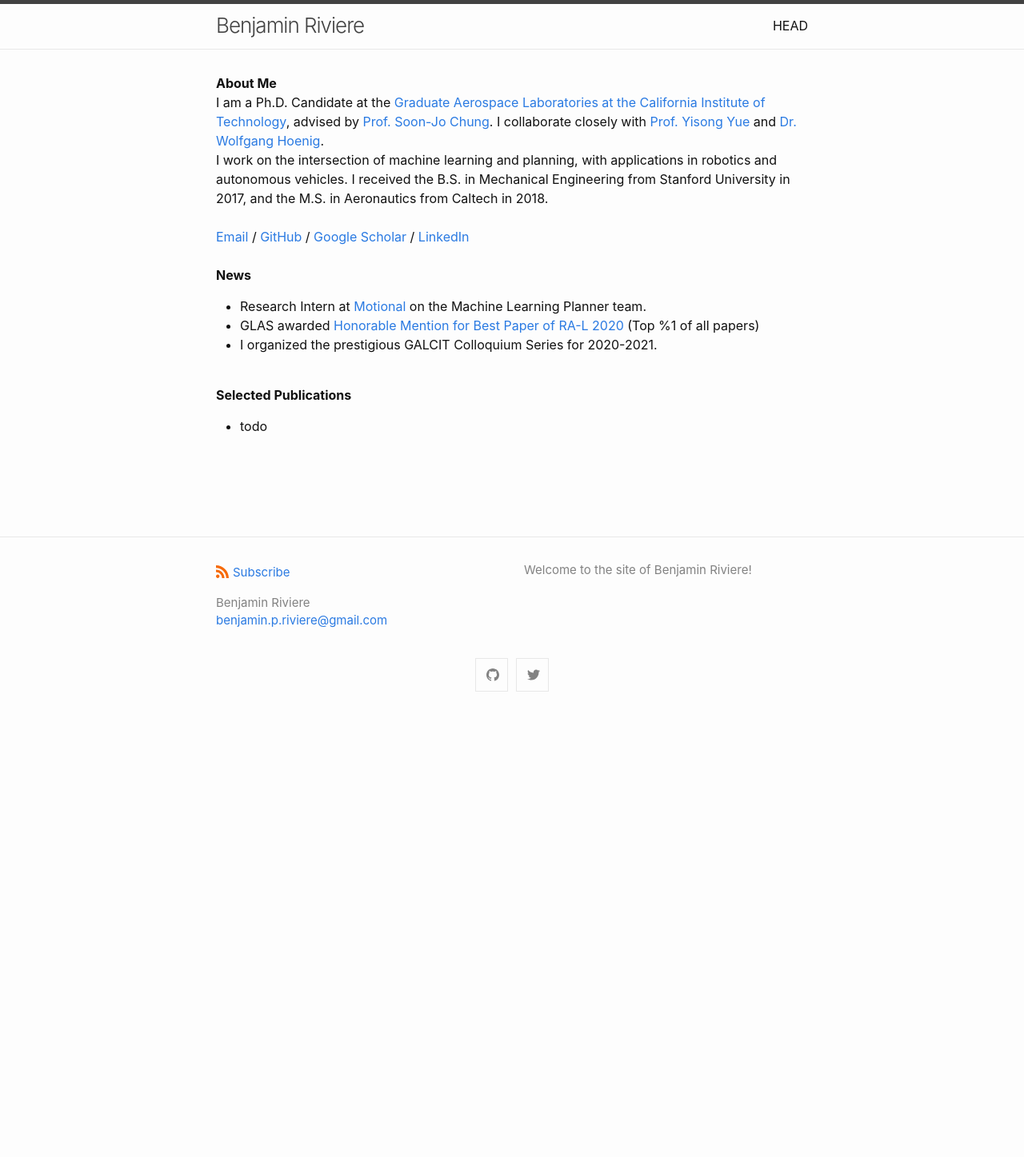
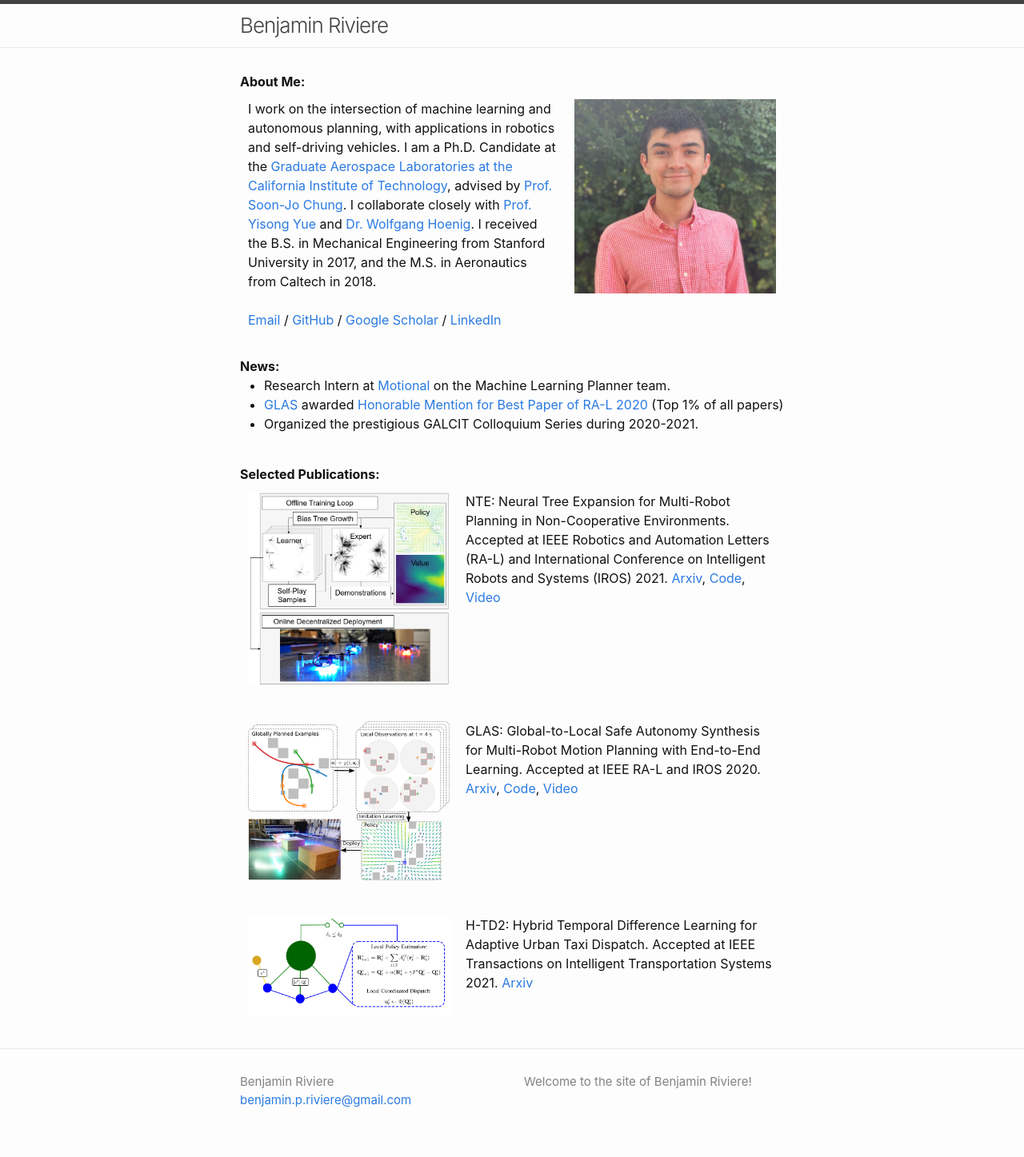
Before and after one commit to bpriviere/bpriviere.github.io, a Jekyll site: the page built from index.md, in a window 1280 px wide. Shown: the whole page at 80% size. Built offline with Jekyll 4.4.1, drawn with Linux system fonts in a browser that asks for light colours; before the commit the page ends 900 px from its top, so only the background shows below that.

Commit message:
populated website and images

```diff
--- a/_config.yml
+++ b/_config.yml
@@ -14,8 +14,8 @@ minima:
 
   # generate social links in footer
   social_links:
-    twitter: jekyllrb
-    github:  jekyll
+    # twitter:
+    github:  bpriviere
     # devto: jekyll
     # dribbble: jekyll
     # facebook: jekyll
--- a/_layouts/home.html
+++ b/_layouts/home.html
@@ -1,60 +1,164 @@
----
-layout: default
----
+<!DOCTYPE html>
+<html lang="en"><head>
+  <meta charset="utf-8">
+  <meta http-equiv="X-UA-Compatible" content="IE=edge">
+  <meta name="viewport" content="width=device-width, initial-scale=1"><!-- Begin Jekyll SEO tag v2.7.1 -->
+<title>Benjamin Riviere | Welcome to the site of Benjamin Riviere!</title>
+<meta name="generator" content="Jekyll v3.9.0" />
+<meta property="og:title" content="Benjamin Riviere" />
+<meta name="author" content="Benjamin Riviere" />
+<meta property="og:locale" content="en_US" />
+<meta name="description" content="Welcome to the site of Benjamin Riviere!" />
+<meta property="og:description" content="Welcome to the site of Benjamin Riviere!" />
+<link rel="canonical" href="http://localhost:4000/" />
+<meta property="og:url" content="http://localhost:4000/" />
+<meta property="og:site_name" content="Benjamin Riviere" />
+<meta name="twitter:card" content="summary" />
+<meta property="twitter:title" content="Benjamin Riviere" />
+<script type="application/ld+json">
+{"@type":"WebSite","url":"http://localhost:4000/","headline":"Benjamin Riviere","author":{"@type":"Person","name":"Benjamin Riviere"},"description":"Welcome to the site of Benjamin Riviere!","name":"Benjamin Riviere","@context":"https://schema.org"}</script>
+<!-- End Jekyll SEO tag -->
 
-<div class="home">
-  {%- if page.title -%}
-    <h1 class="page-heading">{{ page.title }}</h1>
-  {%- endif -%}
+<head>
+<meta name="viewport" content="width=device-width, initial-scale=1">
+<style>
+* {
+  box-sizing: border-box;
+}
 
-  {{ content }}
+/* Create two equal columns that floats next to each other */
+.column {
+  float: left;
+  width: 50%;
+  padding: 10px;
+  vertical-align: middle;
+  /*height: 300px;  /* Should be removed. Only for demonstration */
+}
+.bigcolumn {
+  float: left;
+  width: 60%;
+  padding: 10px;
+  vertical-align: middle;
+  /*height: 300px;  /* Should be removed. Only for demonstration */
+}
+.smallcolumn {
+  float: left;
+  width: 40%;
+  padding: 10px;
+  vertical-align: middle;
+  /*height: 300px;  /* Should be removed. Only for demonstration */
+}
+/* Clear floats after the columns */
+.row:after {
+  content: "";
+  display: table;
+  clear: both;
+  vertical-align: middle;
+}
+</style>
+</head>
 
+<link rel="stylesheet" href="/assets/css/style.css"><link type="application/atom+xml" rel="alternate" href="http://localhost:4000/feed.xml" title="Benjamin Riviere" />
+</head>
+<body><header class="site-header">
 
-<!--   {% if site.paginate %}
-    {% assign posts = paginator.posts %}
-  {% else %}
-    {% assign posts = site.posts %}
-  {% endif %}
+  <div class="wrapper"><a class="site-title" rel="author" href="/">Benjamin Riviere</a><nav class="site-nav">
+        <input type="checkbox" id="nav-trigger" class="nav-trigger" />
+        <label for="nav-trigger">
+          <span class="menu-icon">
+            <svg viewBox="0 0 18 15" width="18px" height="15px">
+              <path d="M18,1.484c0,0.82-0.665,1.484-1.484,1.484H1.484C0.665,2.969,0,2.304,0,1.484l0,0C0,0.665,0.665,0,1.484,0 h15.032C17.335,0,18,0.665,18,1.484L18,1.484z M18,7.516C18,8.335,17.335,9,16.516,9H1.484C0.665,9,0,8.335,0,7.516l0,0 c0-0.82,0.665-1.484,1.484-1.484h15.032C17.335,6.031,18,6.696,18,7.516L18,7.516z M18,13.516C18,14.335,17.335,15,16.516,15H1.484 C0.665,15,0,14.335,0,13.516l0,0c0-0.82,0.665-1.483,1.484-1.483h15.032C17.335,12.031,18,12.695,18,13.516L18,13.516z"/>
+            </svg>
+          </span>
+        </label>
+      </nav></div>
+</header>
 
-  {%- if posts.size > 0 -%}
-    {%- if page.list_title -%}
-      <h2 class="post-list-heading">{{ page.list_title }}</h2>
-    {%- endif -%}
-    <ul class="post-list">
-      {%- assign date_format = site.minima.date_format | default: "%b %-d, %Y" -%}
-      {%- for post in posts -%}
-      <li>
-        <span class="post-meta">{{ post.date | date: date_format }}</span>
-        <h3>
-          <a class="post-link" href="{{ post.url | relative_url }}">
-            {{ post.title | escape }}
-          </a>
-        </h3>
-        {%- if site.show_excerpts -%}
-          {{ post.excerpt }}
-        {%- endif -%}
-      </li>
-      {%- endfor -%}
-    </ul>
- -->
-<!--     {% if site.paginate %}
-      <div class="pager">
-        <ul class="pagination">
-        {%- if paginator.previous_page %}
-          <li><a href="{{ paginator.previous_page_path | relative_url }}" class="previous-page">{{ paginator.previous_page }}</a></li>
-        {%- else %}
-          <li><div class="pager-edge">•</div></li>
-        {%- endif %}
-          <li><div class="current-page">{{ paginator.page }}</div></li>
-        {%- if paginator.next_page %}
-          <li><a href="{{ paginator.next_page_path | relative_url }}" class="next-page">{{ paginator.next_page }}</a></li>
-        {%- else %}
-          <li><div class="pager-edge">•</div></li>
-        {%- endif %}
+<main class="page-content" aria-label="Content">
+  <div class="wrapper">
+    <div class="home">
+      <strong>About Me:</strong>
+      <div class="row">
+        <div class="bigcolumn">
+          I work on the intersection of machine learning and autonomous planning, with applications in robotics and self-driving vehicles. I am a Ph.D. Candidate at the <a href="https://galcit.caltech.edu/">Graduate Aerospace Laboratories at the California Institute of Technology</a>, advised by <a href="http://aerospacerobotics.caltech.edu/">Prof. Soon-Jo Chung</a>.
+          I collaborate closely with <a href="http://www.yisongyue.com/">Prof. Yisong Yue</a> and <a href="https://whoenig.github.io/">Dr. Wolfgang Hoenig</a>. I received the B.S. in Mechanical Engineering from Stanford University in 2017, and the M.S. in Aeronautics from Caltech in 2018.
+          <br />
+          <br />
+          <a href="benjamin.p.riviere@gmail.com">Email</a>  /  <a href="https://github.com/bpriviere">GitHub</a>  /  <a href="https://scholar.google.com/citations?user=8A-sI8MAAAAJ&amp;hl=en&amp;oi=ao">Google Scholar</a>  /  <a href="https://www.linkedin.com/in/benjamin-rivi%C3%A8re-442419a2/">LinkedIn</a>
+        </div>
+        <div class="smallcolumn">
+          <img src="images/square_headshot.png" alt="This is me!">
+        </div>
+      </div>
+
+      <br />
+      <strong>News:</strong>
+        <ul>
+          <li>Research Intern at <a href="https://motional.com/">Motional</a> on the Machine Learning Planner team.</li>
+          <li><a href="https://arxiv.org/abs/2002.11807">GLAS</a> awarded <a href="https://www.ieee-ras.org/publications/ra-l/ra-l-paper-awards">Honorable Mention for Best Paper of RA-L 2020</a> (Top 1% of all papers)</li>
+          <li>Organized the prestigious GALCIT Colloquium Series during 2020-2021.</li>
+        </ul>
+
+      <br />
+      <strong>Selected Publications:</strong>
+        <div class="row">
+          <div class="smallcolumn">
+            <img src="images/nte_overview.png" alt="This is NTE!">
+          </div>
+          <div class="bigcolumn">
+            NTE: Neural Tree Expansion for Multi-Robot Planning in Non-Cooperative Environments. Accepted at IEEE Robotics and Automation Letters (RA-L) and International Conference on Intelligent Robots and Systems (IROS) 2021. <a href="https://arxiv.org/abs/2104.09705">Arxiv</a>, <a href="https://github.com/bpriviere/decision_making">Code</a>, <a href="https://youtu.be/mklbTfWl7DE">Video</a>
+          </div>
+        </div>
+
+        <br />
+
+        <div class="row">
+          <div class="smallcolumn">
+            <img src="images/glas_overview.png" alt="This is GLAS!">
+          </div>
+          <div class="bigcolumn">
+            GLAS: Global-to-Local Safe Autonomy Synthesis for Multi-Robot Motion Planning with End-to-End Learning. Accepted at IEEE RA-L and IROS 2020. <a href="https://arxiv.org/abs/2002.11807">Arxiv</a>, <a href="https://github.com/bpriviere/glas">Code</a>, <a href="https://youtu.be/z9LjSfLfG6c">Video</a>
+          </div>
+        </div>
+
+        <br />
+
+        <div class="row">
+          <div class="smallcolumn">
+            <img src="images/htd2.png" alt="This is HTD2!">
+          </div>
+          <div class="bigcolumn">
+            H-TD2: Hybrid Temporal Difference Learning for Adaptive Urban Taxi Dispatch. Accepted at IEEE Transactions on Intelligent Transportation Systems 2021. <a href="https://arxiv.org/abs/2105.02138">Arxiv</a>
+          </div>
+        </div>
+
+    </div>
+  </div>
+</div>
+
+</main><footer class="site-footer h-card">
+  <data class="u-url" href="/"></data>
+
+  <div class="wrapper">
+
+    <div class="footer-col-wrapper">
+      <div class="footer-col">
+        <ul class="contact-list">
+          <li class="p-name">Benjamin Riviere</li>
+          <li><a class="u-email" href="mailto:benjamin.p.riviere@gmail.com">benjamin.p.riviere@gmail.com</a></li>
         </ul>
       </div>
-    {%- endif %}
+      <div class="footer-col">
+        <p>Welcome to the site of Benjamin Riviere!</p>
+      </div>
+    </div>
 
-  {%- endif -%}
- -->
-</div>
+<!--     <div class="social-links"><ul class="social-media-list"><li><a rel="me" href="https://github.com/bpriviere" title="bpriviere"><svg class="svg-icon grey"><use xlink:href="/assets/minima-social-icons.svg#github"></use></svg></a></li></ul>
+    </div> -->
+
+  </div>
+
+</footer>
+</body>
+
+</html>
--- a/index.md
+++ b/index.md
@@ -19,7 +19,7 @@ I work on the intersection of machine learning and planning, with applications i
 <br />
 **News**
 * Research Intern at [Motional](https://motional.com/) on the Machine Learning Planner team.
-* GLAS awarded [Honorable Mention for Best Paper of RA-L 2020](https://www.ieee-ras.org/publications/ra-l/ra-l-paper-awards) (Top %1 of all papers)
+* GLAS awarded [Honorable Mention for Best Paper of RA-L 2020](https://www.ieee-ras.org/publications/ra-l/ra-l-paper-awards) (Top 1% of all papers)
 * I organized the prestigious GALCIT Colloquium Series for 2020-2021.
 <br />
 <br />
```
Also changed, not shown: images/glas_overview.png (added), images/htd2.png (added), images/nte_overview.png (added), images/square_headshot.png (added).
